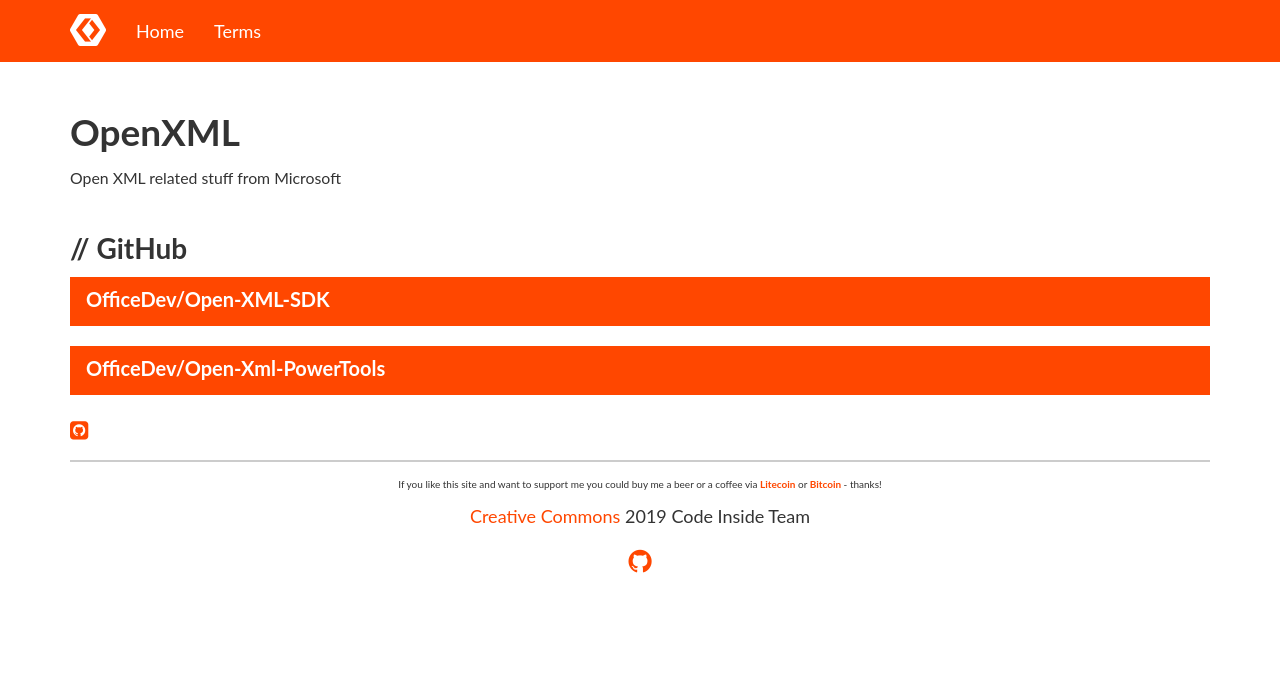
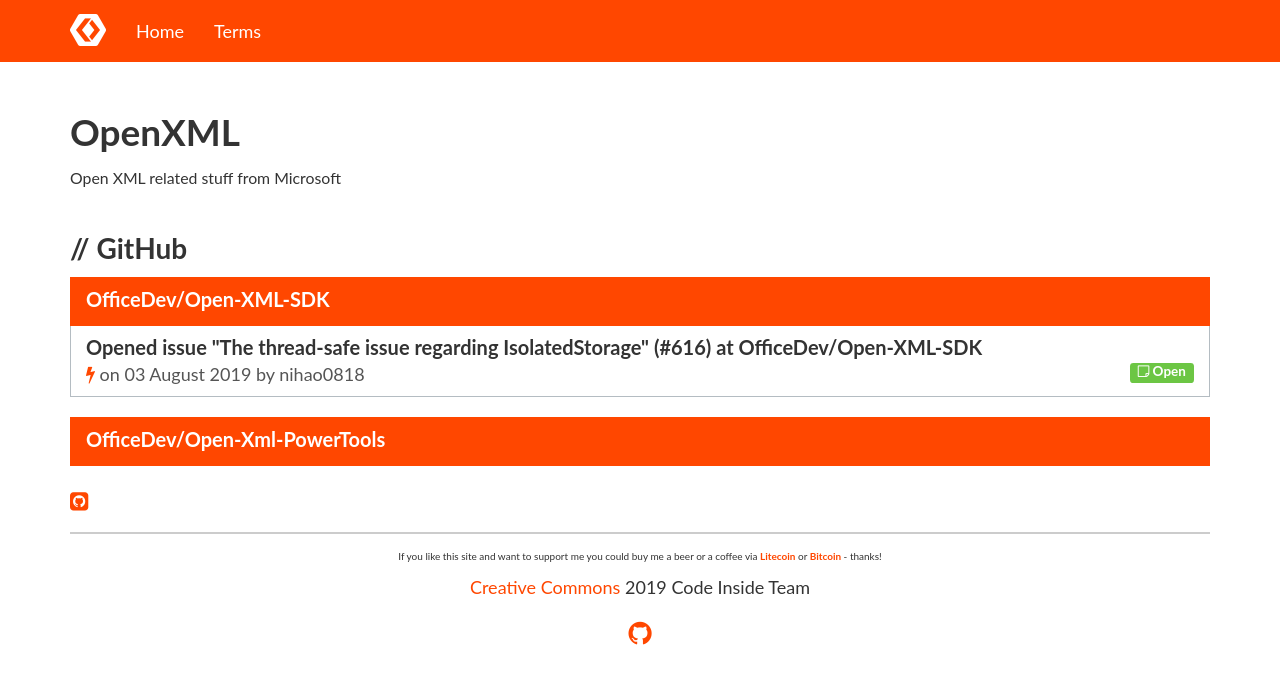
Before and after one commit to Code-Inside/KnowYourStack, a Jekyll site: the page built from _pages/openxml.html, in a window 1280 px wide. Shown: the top 684 px of the page. Built offline with Jekyll 4.4.1, drawn with Linux system fonts in a browser that asks for light colours; nearby versions of some CDN libraries; comment, search, counter and statistics services are not loaded; some of the changed lines change nothing that is shown.

Commit message:
Sloader update on _data/OpenXml.json

```diff
--- a/_data/OpenXml.json
+++ b/_data/OpenXml.json
@@ -1 +1 @@
-{"Data":{"Sdk":{"Events":[],"ResultType":"GitHubEvent"},"PowerTools":{"Events":[],"ResultType":"GitHubEvent"}},"RunOn":"2019-08-03T05:30:45.0325793Z","RunDurationInMilliseconds":1059}
+{"Data":{"Sdk":{"Events":[{"Id":"10140674685","Type":"IssuesEvent","CreatedAt":"2019-08-03T06:19:24","Actor":"nihao0818","Repository":"OfficeDev/Open-XML-SDK","Organization":"OfficeDev","RawContent":null,"RelatedAction":"opened","RelatedUrl":"https://github.com/OfficeDev/Open-XML-SDK/issues/616","RelatedDescription":"Opened issue \"The thread-safe issue regarding IsolatedStorage\" (#616) at OfficeDev/Open-XML-SDK","RelatedBody":"Is this a:\r\n- [1] Issue with the OpenXml library\r\n- [ ] Question on library usage\r\n\r\n**Description**\r\n\r\nIt was known to us that OpenXMLSDK had an implementation to use IsolatedStorage for PartPackage larger than 10MB which was not thread-safe. \r\n\r\nDetails:\r\nhttps://social.msdn.microsoft.com/Forums/office/en-US/fcccab24-cd48-40fc-afbb-a7c30191a9e1/open-xml-sdk-v2-handling-multiple-threads\r\nhttps://stackoverflow.com/questions/21482820/openxml-hanging-while-writing-elements\r\n\r\nI’m wondering if that implementation has been changed since then. And if not, do you have any recommendation to handle it in a multi-thread environment? \r\n\r\n**Information**\r\n\r\n- .NET Target:  .NET Framework 4.6.2\r\n- DocumentFormat.OpenXml Version: latest\r\n"}],"ResultType":"GitHubEvent"},"PowerTools":{"Events":[],"ResultType":"GitHubEvent"}},"RunOn":"2019-08-04T05:30:46.7924545Z","RunDurationInMilliseconds":944}
```
